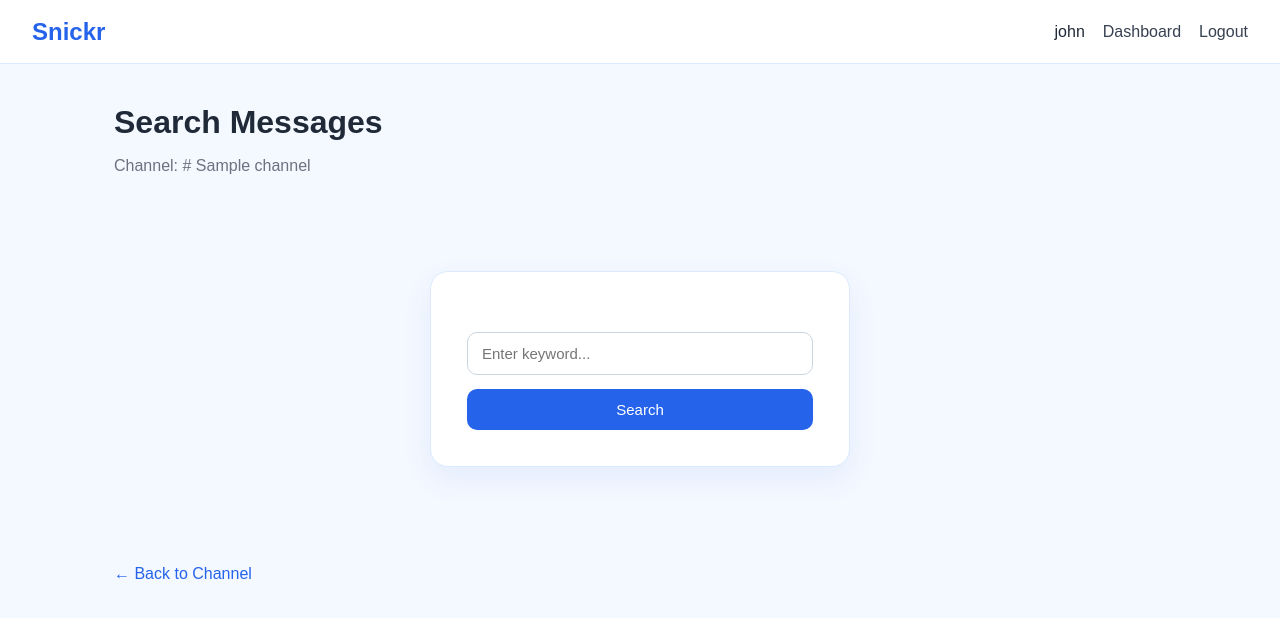
After one commit to lin1318/snicker, a Flask app: page /channels/1/search in a window 1280 px wide. The commit adds this page. Shown: the top 618 px of the page. Run offline with Flask 3, Linux system fonts and the light colour scheme; a user stored in the database is signed in; a database or web service that is not in the repository returns one stand-in record (values such as "Sample title"); some libraries are stand-ins or nearby versions.

Commit message:
feat: support search messages

```diff
--- a/routes/channel.py
+++ b/routes/channel.py
@@ -557,3 +557,77 @@ def sent_channel_invitations(cid):
         channel=channel,
         invitations=invitations,
     )
+
+
+@channel_bp.route("/channels/<int:cid>/search", methods=["GET", "POST"])
+def search_messages(cid):
+    if "user_id" not in session:
+        return redirect(url_for("auth.login"))
+
+    uid = session["user_id"]
+    keyword = request.form.get("keyword", "").strip()
+    results = []
+
+    conn = get_db_connection()
+    cur = conn.cursor()
+
+    # check channel access
+    cur.execute(
+        """
+        SELECT c.cid, c.cname, c.ctype, c.wid
+        FROM Channels c
+        JOIN WorkspaceMembership wm
+            ON c.wid = wm.wid
+           AND wm.uid = %s
+        WHERE c.cid = %s
+        """,
+        (uid, cid),
+    )
+    channel = cur.fetchone()
+
+    if not channel:
+        cur.close()
+        conn.close()
+        flash("Channel not found or you do not have access.", "error")
+        return redirect(url_for("workspace.dashboard"))
+
+    # private/direct must be channel member
+    if channel[2] in ["private", "direct"]:
+        cur.execute(
+            """
+            SELECT 1
+            FROM ChannelMembers
+            WHERE cid = %s AND uid = %s
+            """,
+            (cid, uid),
+        )
+
+        if not cur.fetchone():
+            cur.close()
+            conn.close()
+            flash("You are not a member of this channel.", "error")
+            return redirect(url_for("workspace.workspace_detail", wid=channel[3]))
+
+    if request.method == "POST" and keyword:
+        cur.execute(
+            """
+            SELECT m.mid, m.content, m.created_at, u.username, u.nickname
+            FROM Messages m
+            JOIN Users u ON m.sender_id = u.uid
+            WHERE m.cid = %s
+              AND m.content ILIKE %s
+            ORDER BY m.created_at DESC
+            """,
+            (cid, f"%{keyword}%"),
+        )
+        results = cur.fetchall()
+
+    cur.close()
+    conn.close()
+
+    return render_template(
+        "search_messages.html",
+        channel=channel,
+        keyword=keyword,
+        results=results,
+    )
--- a/templates/channel_detail.html
+++ b/templates/channel_detail.html
@@ -37,7 +37,13 @@
 </div>
 
 <section class="section-card">
+<div class="section-header">
   <h2>Messages</h2>
+  <a class="button secondary"
+     href="{{ url_for('channel.search_messages', cid=channel[0]) }}">
+    Search Messages
+  </a>
+</div>
 
   <div class="chat-box" id="messages">
 
--- /dev/null
+++ b/templates/search_messages.html
@@ -0,0 +1,55 @@
+{% extends "base.html" %}
+
+{% block content %}
+
+<div class="page-header">
+  <div>
+    <h1>Search Messages</h1>
+    <p class="muted">Channel: # {{ channel[1] }}</p>
+  </div>
+</div>
+
+<div class="auth-card">
+  <form class="form" method="post">
+    <input name="keyword"
+           placeholder="Enter keyword..."
+           value="{{ keyword }}"
+           required>
+
+    <button type="submit">
+      Search
+    </button>
+  </form>
+</div>
+
+{% if keyword %}
+  <h2>Results for "{{ keyword }}"</h2>
+
+  {% if results %}
+    {% for msg in results %}
+      <div class="message-box">
+        <div class="message-meta">
+          <strong>{{ msg[4] or msg[3] }}</strong>
+          · {{ msg[2].strftime('%Y-%m-%d %H:%M:%S') }}
+        </div>
+
+        <div class="message-content">
+          {{ msg[1] }}
+        </div>
+      </div>
+    {% endfor %}
+  {% else %}
+    <div class="empty-state">
+      <h3>No results found</h3>
+      <p>No messages contain this keyword.</p>
+    </div>
+  {% endif %}
+{% endif %}
+
+<br>
+
+<a href="{{ url_for('channel.channel_detail', cid=channel[0]) }}">
+  ← Back to Channel
+</a>
+
+{% endblock %}
```
Also changed, not shown: README.md.
